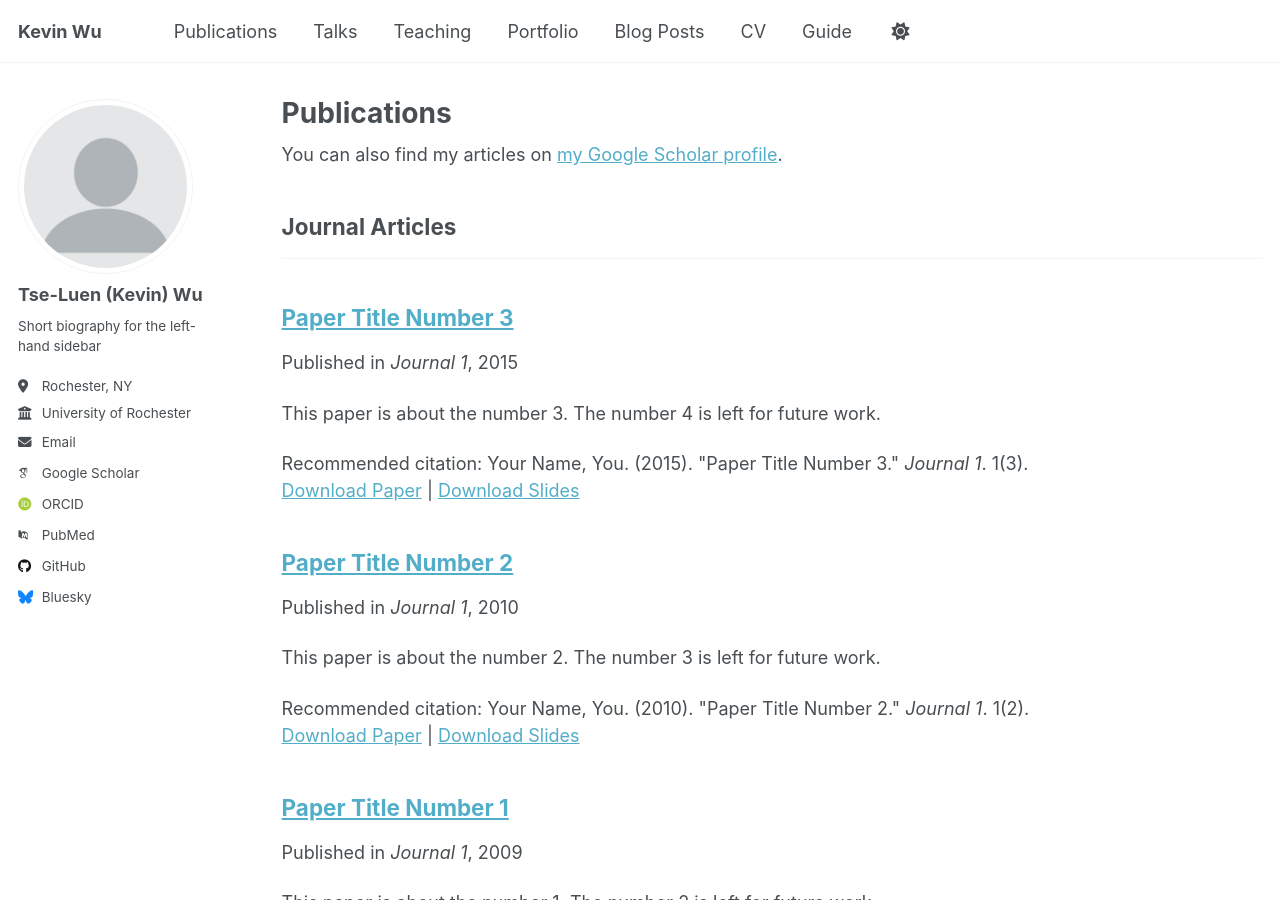
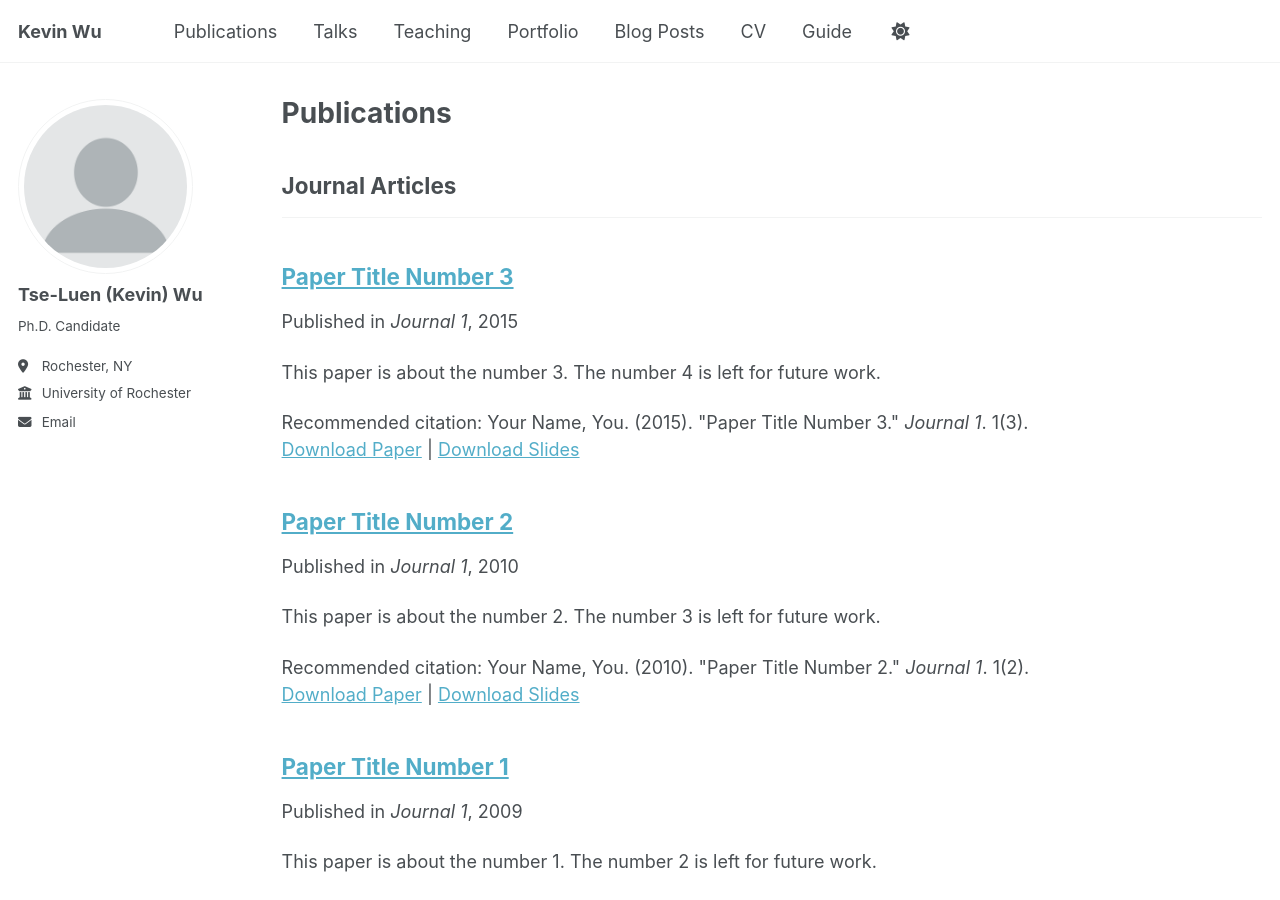
Before and after one commit to kevinwu1785/personal, a Jekyll site: the page built from _pages/publications.html, in a window 1280 px wide and 900 px high. Built offline with Jekyll 4.4.1, drawn with Linux system fonts in a browser that asks for light colours; some web fonts are replaced; some of the changed lines change nothing that is shown.

Commit message:
Update _config.yml

```diff
--- a/_config.yml
+++ b/_config.yml
@@ -24,8 +24,8 @@
   # Biographic information
   avatar           : "profile.png"
   name             : "Tse-Luen (Kevin) Wu"
-  pronouns         : # example: "she/her"
-  bio              : "Short biography for the left-hand sidebar"
+  pronouns         : # URL
+  bio              : "Ph.D. Candidate"
   location         : "Rochester, NY"
   employer         : "University of Rochester"
   uri              : # URL
@@ -34,11 +34,11 @@
   # Academic websites
   academia         : # URL
   arxiv            : # URL - Update with the correct link to your profile
-  googlescholar    : "https://scholar.google.com/citations?user=PS_CX0AAAAAJ"
+  googlescholar    : # URL
   impactstory      : # URL
-  orcid            : "http://orcid.org/yourorcidurl"
+  orcid            : # URL
   semantic         : # URL
-  pubmed           : "https://www.ncbi.nlm.nih.gov/pubmed/?term=john+snow"
+  pubmed           : # URL
   researchgate     : # URL
   scopus           : # URL
 
@@ -46,12 +46,12 @@
   bitbucket        : # Username - Update with your username on the site
   codepen          : # Username
   dribbble         : # Username
-  github           : "academicpages"
+  github           : # Username
   kaggle           : # Username
   stackoverflow    : # User number or user number and name (i.e., use "1" or "1/jeff-atwood")
 
   # Social media
-  bluesky          : "bsky.app" # Replace this with you Bluesky username
+  bluesky          : # Username
   facebook         : # Username
   flickr           : # Username
   foursquare       : # Username
```
